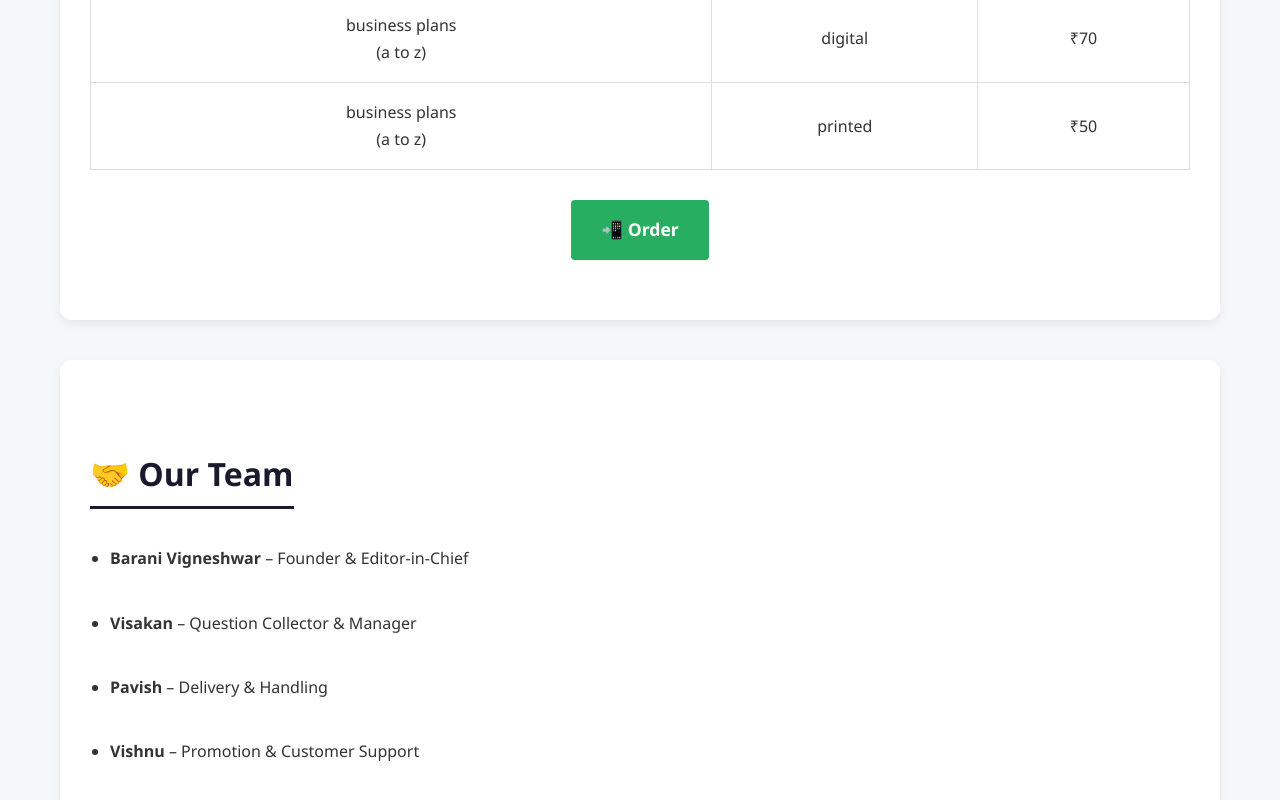
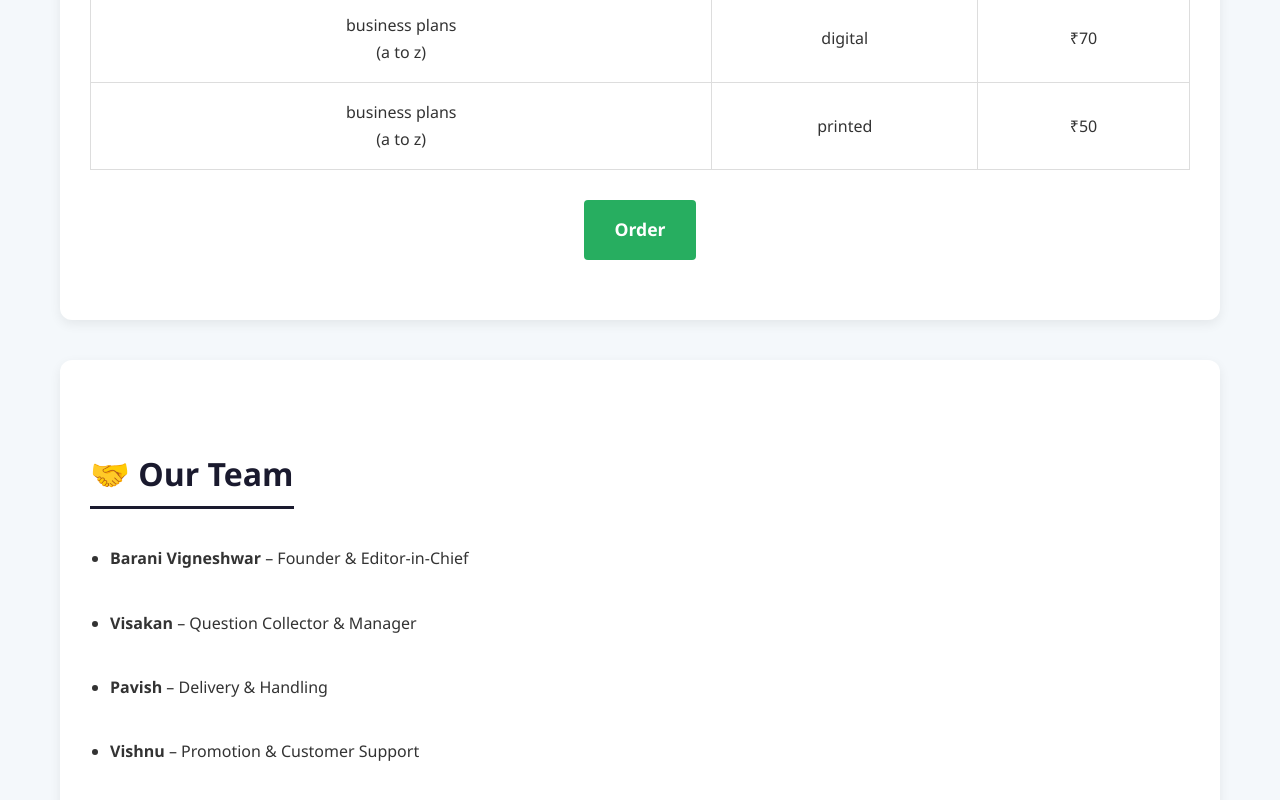
Before and after one commit to nexownedu/nexownedu.github.io, a plain HTML site: page index.html in a window 1280 px wide. Shown: the part 1633-2433 px from the top of the page. Drawn offline with Linux system fonts and the light colour scheme.

Commit message:
Update index.html

```diff
--- a/index.html
+++ b/index.html
@@ -196,7 +196,7 @@
       </tr>
     </table>
 
-    <a class="order-button" href="https://wa.me/+918838926026?text=Hi%20Nexown!%20I'm%20interested%20in%20buying%20materials.">📲 Order</a>
+    <a class="order-button" href="https://wa.me/+918838926026?text=Hi%20Nexown!%20I'm%20interested%20in%20buying%20materials.">Order</a>
   </section>
 
   <section class="section">
```
